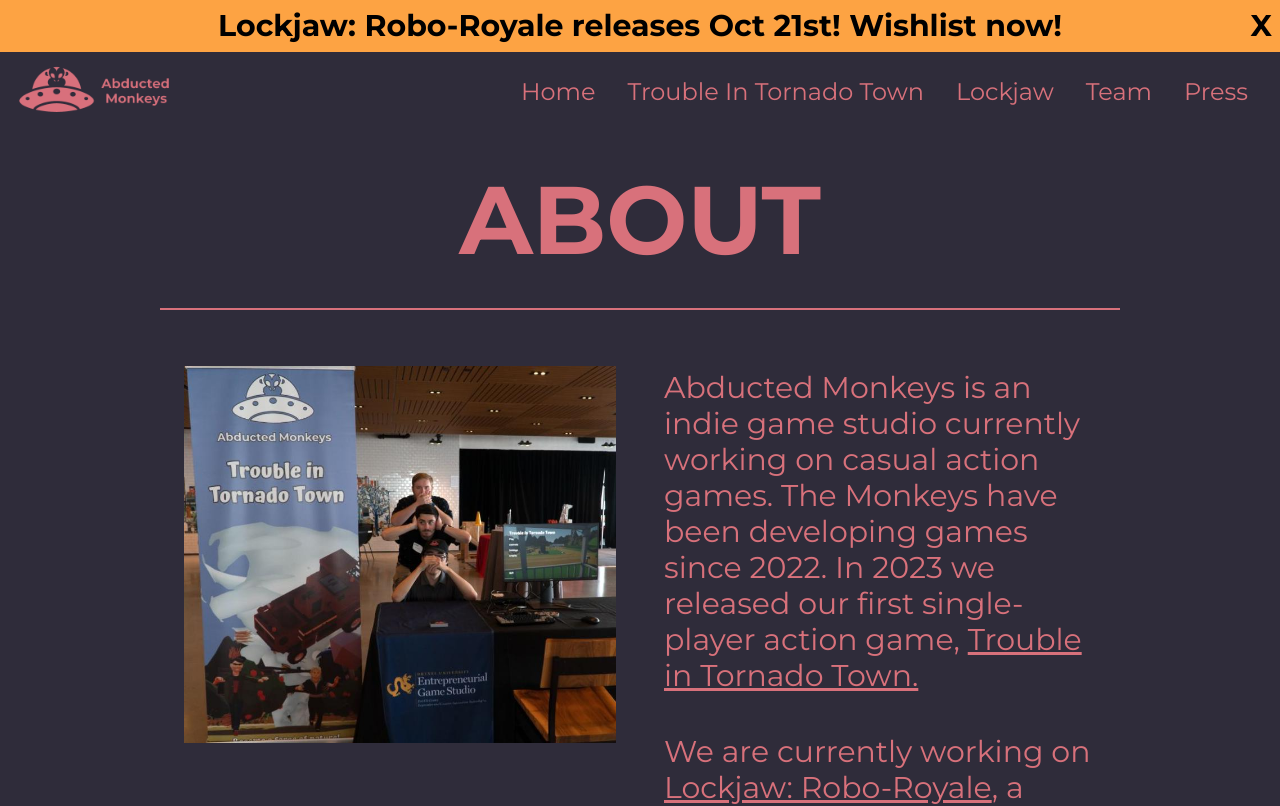
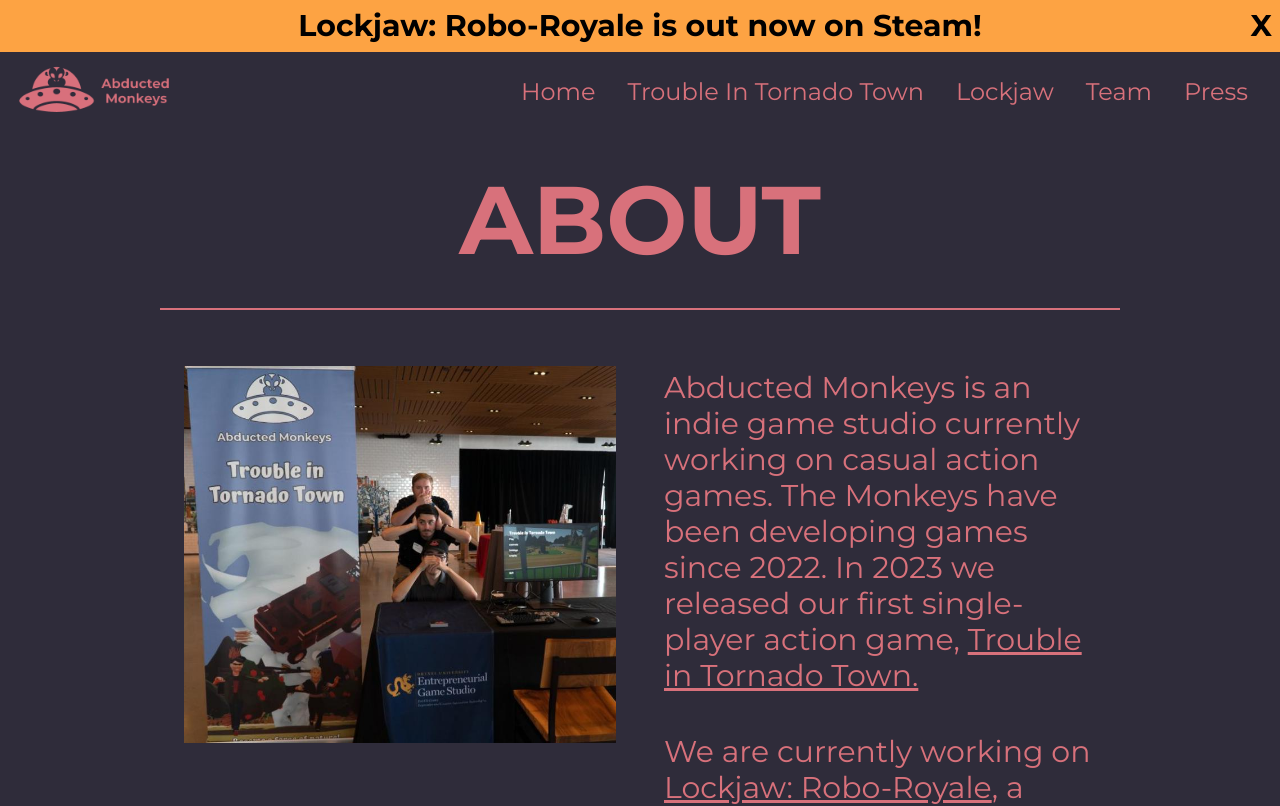
Before and after one commit to AbductedMonkeys/monkeywebsite, a Next.js app: page / in a window 1280 px wide. Shown: the top 806 px of the page. Built offline with nearby package versions, Linux system fonts and the light colour scheme.

Commit message:
Update Navbar.tsx

```diff
--- a/src/components/Navbar.tsx
+++ b/src/components/Navbar.tsx
@@ -50,7 +50,7 @@
   return (
     <>
     <Banner
-                buttonText="Lockjaw: Robo-Royale releases Oct 21st! Wishlist now!"
+                buttonText="Lockjaw: Robo-Royale is out now on Steam!"
                 buttonLink="https://store.steampowered.com/app/2782270/Lockjaw_RoboRoyale/"
                 //height="auto"
                 backgroundColor="#fda343"
```
